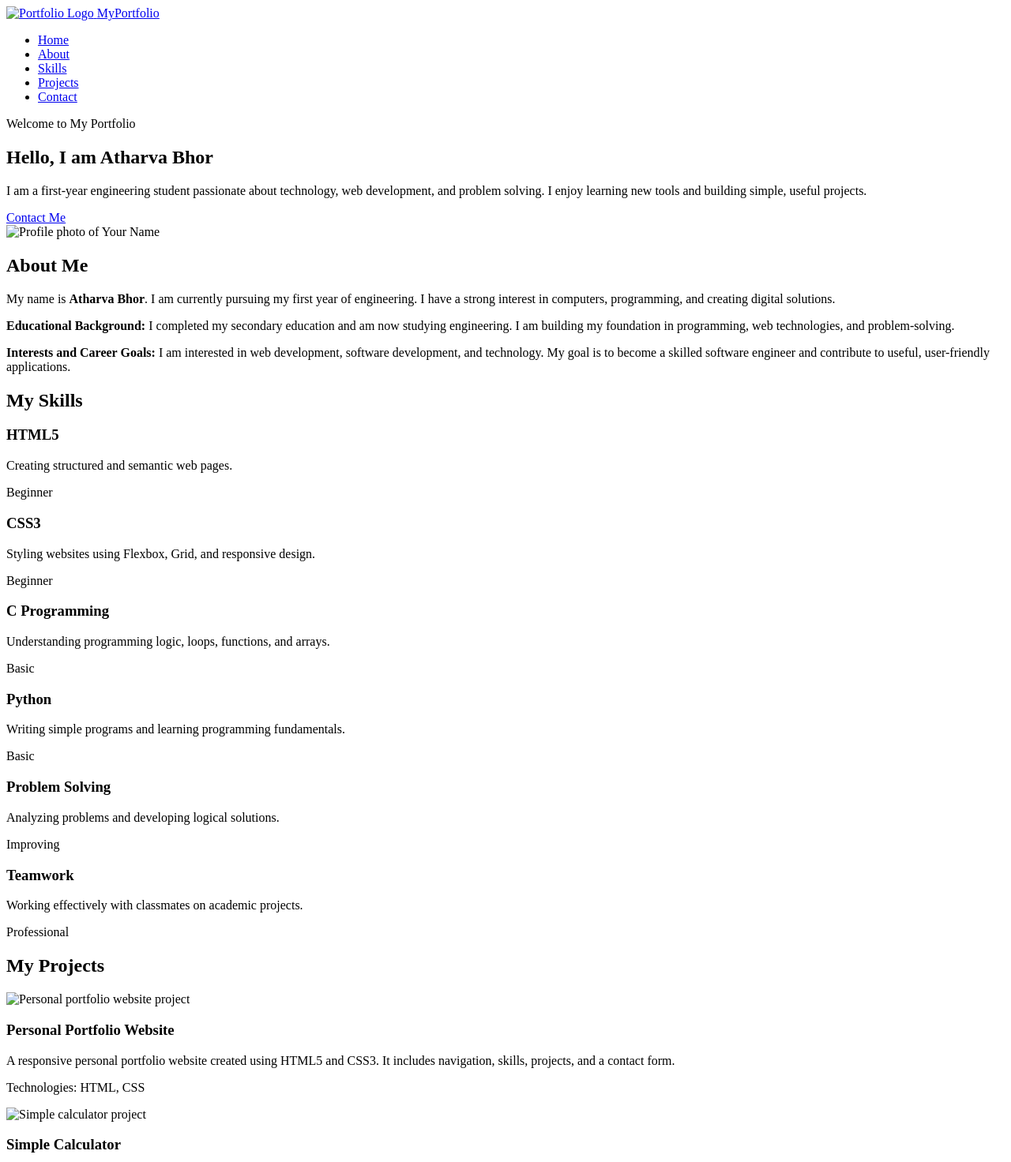
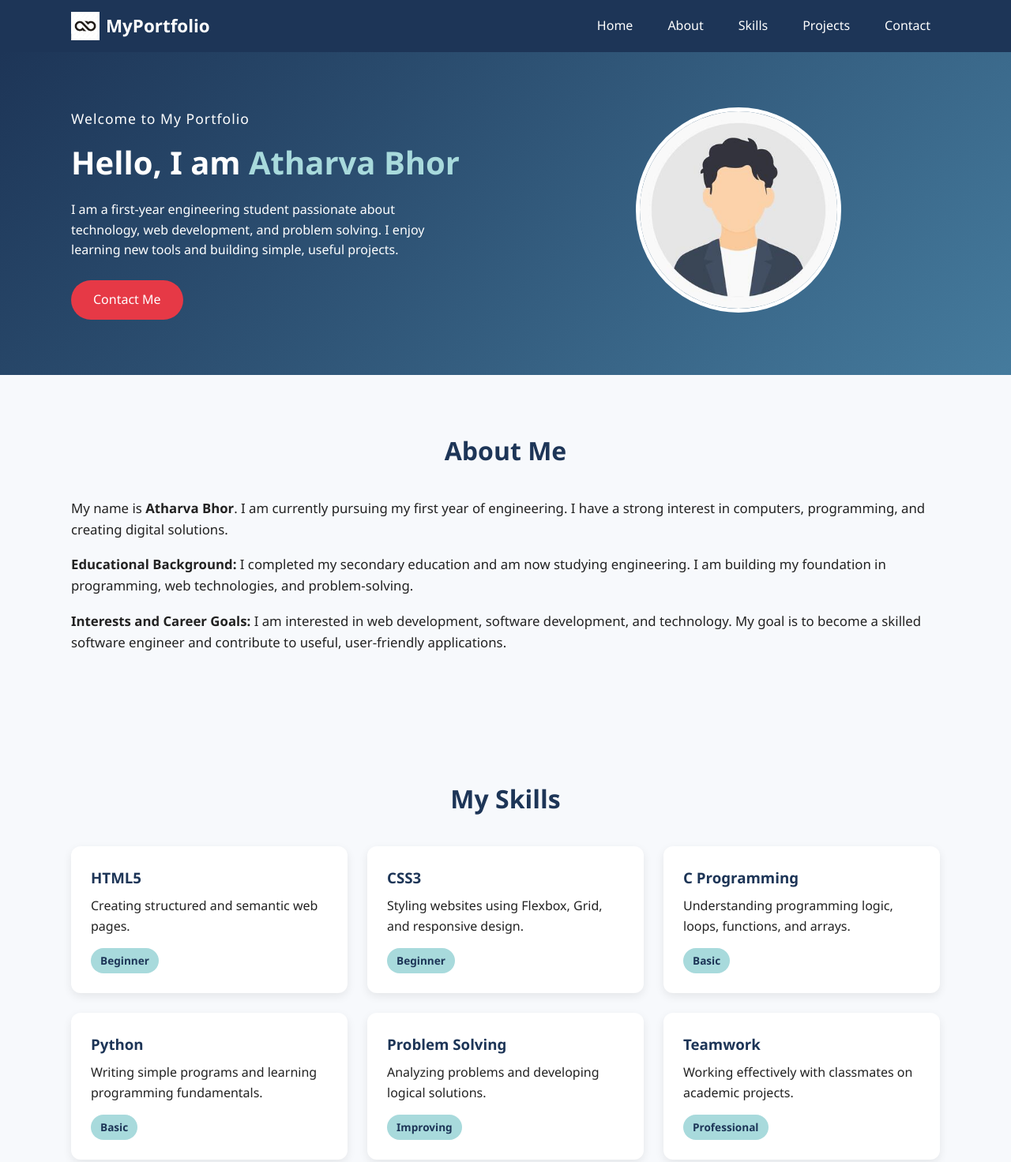
Before and after one commit to AtharvaBhor-hub/Personal-portfolio, a plain HTML site: page index.html in a window 1280 px wide. Shown: the top 1472 px of the page at 79% size. Drawn offline with Linux system fonts and the light colour scheme; a script that the page names is missing; a web font is replaced by a local one.

Commit message:
Refactor paths in index.html for resources
Updated image and stylesheet paths to relative URLs.

```diff
--- a/index.html
+++ b/index.html
@@ -6,8 +6,8 @@
     <title>My Personal Portfolio</title>
 
 
-    <link rel="stylesheet" href="./My Personal Portfolio_files/style.css">
-<link rel="stylesheet" href="./My Personal Portfolio_files/index.css">
+    <link rel="stylesheet" href="style.css">
+<link rel="stylesheet" href="index.css">
 
 <meta name="viewport" content="width=device-width, initial-scale=1.0">
 <meta name="robots" content="none,noarchive">
@@ -21,7 +21,7 @@
 
         <div class="container navbar">
             <a href="https://atharvabhorweb.niat.tech/#home" class="logo">
-                <img src="./My Personal Portfolio_files/1000_F_119800603_FS6abarsGNCdZdjipRtGOr7Qtjd5QFkV.jpg" alt="Portfolio Logo" class="logo-img">
+                <img src="1000_F_119800603_FS6abarsGNCdZdjipRtGOr7Qtjd5QFkV.jpg" alt="Portfolio Logo" class="logo-img">
                 <span>MyPortfolio</span>
             </a>
 
@@ -54,7 +54,7 @@
             </div>
 
             <div class="home-image">
-                <img src="./My Personal Portfolio_files/young-man-profile-icon-with-casual-clothing-and-friendly-flat-icon-avatar-for-user-profile-and-digital-identity-clean-modern-illustration-ideal-for-interface-dashboard-contact-free-vector.jpg" alt="Profile photo of Your Name" class="profile-img">
+                <img src="young-man-profile-icon-with-casual-clothing-and-friendly-flat-icon-avatar-for-user-profile-and-digital-identity-clean-modern-illustration-ideal-for-interface-dashboard-contact-free-vector.jpg" alt="Profile photo of Your Name" class="profile-img">
             </div>
 
         </div>
@@ -150,7 +150,7 @@
             <div class="projects-grid">
 
                 <article class="project-card">
-                    <img src="./My Personal Portfolio_files/photo-1550622824-c11e494a4b65" alt="Personal portfolio website project" class="project-img">
+                    <img src="photo-1550622824-c11e494a4b65" alt="Personal portfolio website project" class="project-img">
                     <div class="project-info">
                         <h3>Personal Portfolio Website</h3>
                         <p>
@@ -163,7 +163,7 @@
                 </article>
 
                 <article class="project-card">
-                    <img src="./My Personal Portfolio_files/premium_photo-1724800663657-3e57bf4f622c" alt="Simple calculator project" class="project-img">
+                    <img src="premium_photo-1724800663657-3e57bf4f622c" alt="Simple calculator project" class="project-img">
                     <div class="project-info">
                         <h3>Simple Calculator</h3>
                         <p>
```
